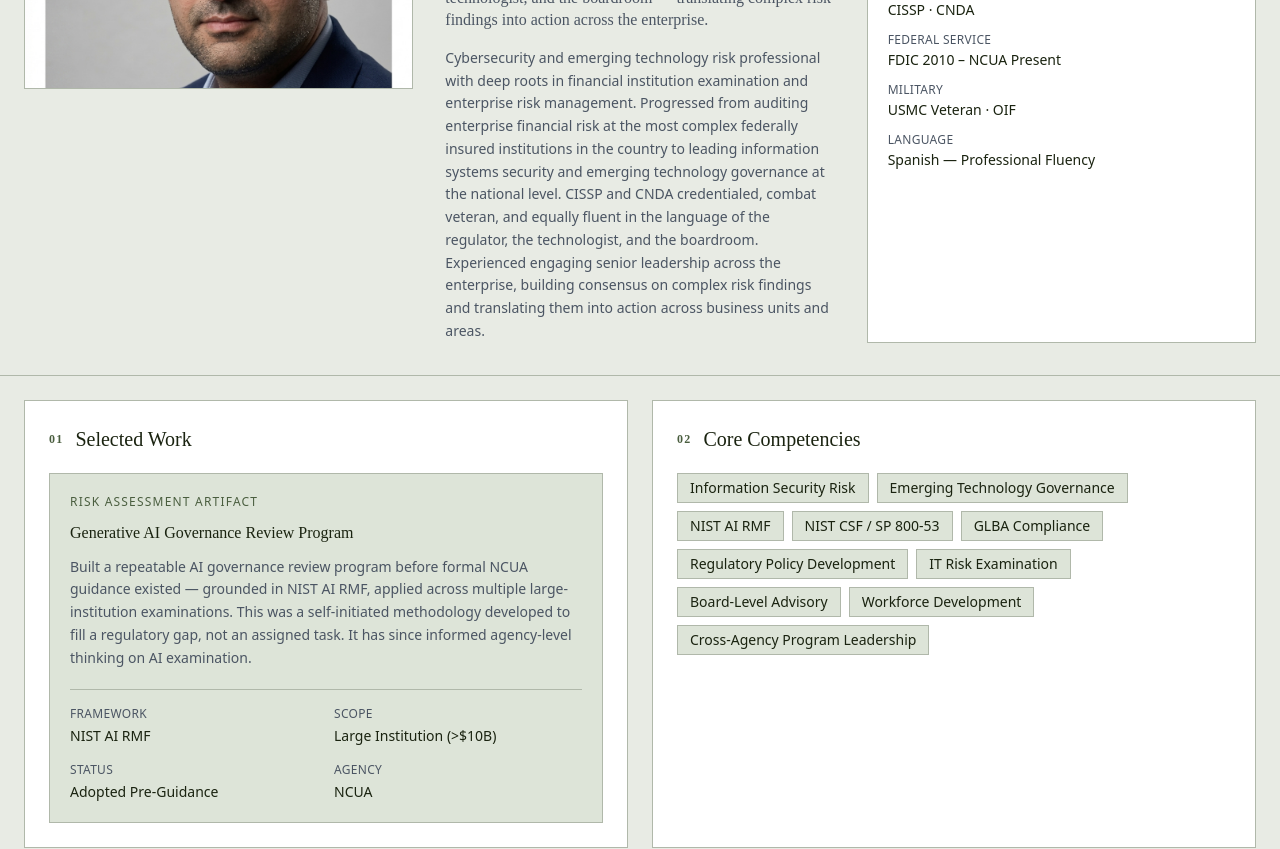
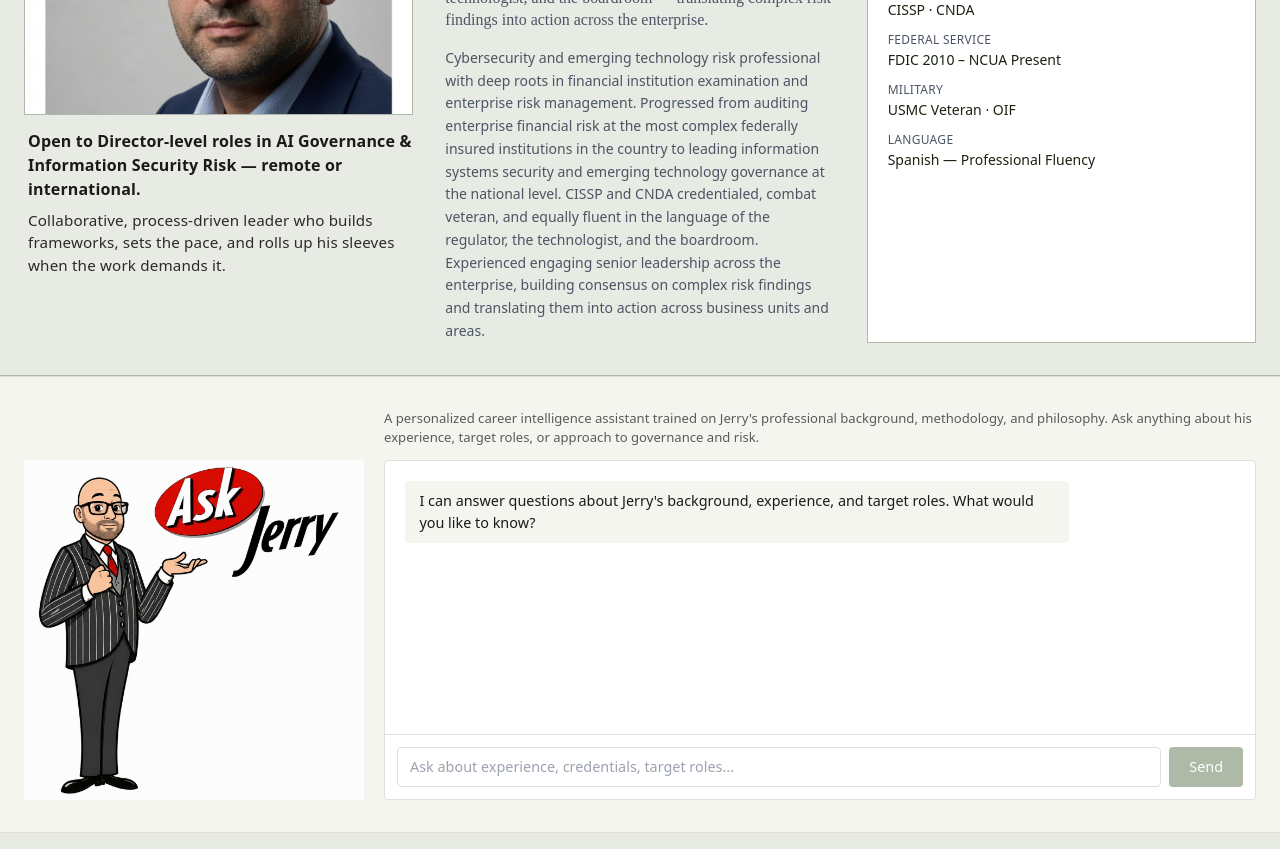
Before and after one commit to jeremiahrivas-cloud/jeremiah-rivas-site, a React (Vite) app: page / in a window 1280 px wide. Shown: the part 260-1109 px from the top of the page. Built offline with nearby package versions, Linux system fonts and the light colour scheme.

Commit message:
Phase 2 complete — AI assistant, Ask Jerry UI, updated profile caption

```diff
--- a/src/App.jsx
+++ b/src/App.jsx
@@ -5,6 +5,7 @@ import Experience from './components/Experience';
 import Education from './components/Education';
 import ContactForm from './components/ContactForm';
 import QRCode from './components/QRCode';
+import ChatAssistant from './components/ChatAssistant';
 
 export default function App() {
   return (
@@ -15,6 +16,9 @@ export default function App() {
       <main>
         {/* Hero row */}
         <Profile />
+
+        {/* AI Assistant */}
+        <ChatAssistant />
 
         {/* Mid row — Selected Work | Competencies */}
         <div id="work" className="site-border-b">
--- /dev/null
+++ b/src/components/ChatAssistant.jsx
@@ -0,0 +1,127 @@
+import { useState, useRef, useEffect } from "react";
+
+const WORKER_URL = "https://jeremiah-rivas-chat.vst6v8gb89.workers.dev";
+
+function stripMarkdown(text) {
+  return text
+    .replace(/\*\*(.*?)\*\*/g, "$1")
+    .replace(/\*(.*?)\*/g, "$1")
+    .replace(/#{1,6}\s+/g, "")
+    .replace(/`(.*?)`/g, "$1")
+    .replace(/^\s*[-*+]\s+/gm, "- ")
+    .trim();
+}
+
+export default function ChatAssistant() {
+  const [messages, setMessages] = useState([
+    {
+      role: "assistant",
+      content: "I can answer questions about Jerry's background, experience, and target roles. What would you like to know?"
+    }
+  ]);
+  const [input, setInput] = useState("");
+  const [loading, setLoading] = useState(false);
+  const containerRef = useRef(null);
+
+  useEffect(() => {
+    if (containerRef.current) {
+      containerRef.current.scrollTop = containerRef.current.scrollHeight;
+    }
+  }, [messages, loading]);
+
+  const sendMessage = async () => {
+    if (!input.trim() || loading) return;
+    const userMessage = { role: "user", content: input.trim() };
+    const updated = [...messages, userMessage];
+    setMessages(updated);
+    setInput("");
+    setLoading(true);
+
+    try {
+      const res = await fetch(WORKER_URL, {
+        method: "POST",
+        headers: { "Content-Type": "application/json" },
+        body: JSON.stringify({ messages: updated })
+      });
+      const data = await res.json();
+      setMessages([...updated, { role: "assistant", content: stripMarkdown(data.reply) }]);
+    } catch {
+      setMessages([...updated, {
+        role: "assistant",
+        content: "Something went wrong. Reach out directly at jerrymrivas@protonmail.com."
+      }]);
+    } finally {
+      setLoading(false);
+    }
+  };
+
+  const CHAT_HEIGHT = 340;
+
+  return (
+    <section id="assistant" style={{ background: "#f5f5f0", borderTop: "1px solid #e0e0d8", borderBottom: "1px solid #e0e0d8", padding: "2rem 0" }}>
+      <div className="max-w-screen-xl mx-auto px-6">
+        <div style={{ display: "flex", alignItems: "flex-end", gap: "1.25rem" }}>
+
+          {/* Ask Jerry image — matches chat height */}
+          <div style={{ flexShrink: 0, height: `${CHAT_HEIGHT}px`, display: "flex", alignItems: "flex-end" }}>
+            <img
+              src="/ask-jerry.PNG"
+              alt="Ask Jerry"
+              style={{ height: "100%", width: "auto", objectFit: "contain", objectPosition: "bottom" }}
+            />
+          </div>
+
+          {/* Chat column */}
+          <div style={{ flex: 1, display: "flex", flexDirection: "column" }}>
+            {/* Descriptor */}
+            <p style={{ fontFamily: "system-ui, sans-serif", fontSize: "0.82rem", color: "#5a5a5a", lineHeight: "1.5", marginBottom: "0.75rem" }}>
+              A personalized career intelligence assistant trained on Jerry's professional background, methodology, and philosophy. Ask anything about his experience, target roles, or approach to governance and risk.
+            </p>
+
+            {/* Chat window */}
+            <div style={{ background: "#fff", border: "1px solid #e0e0d8", borderRadius: "4px", display: "flex", flexDirection: "column", height: `${CHAT_HEIGHT}px` }}>
+              <div ref={containerRef} style={{ flex: 1, overflowY: "auto", padding: "1.25rem", display: "flex", flexDirection: "column", gap: "0.75rem" }}>
+                {messages.map((msg, i) => (
+                  <div key={i} style={{
+                    alignSelf: msg.role === "user" ? "flex-end" : "flex-start",
+                    maxWidth: "80%",
+                    background: msg.role === "user" ? "#7a8b6e" : "#f5f5f0",
+                    color: msg.role === "user" ? "#fff" : "#1a1a1a",
+                    padding: "0.6rem 0.9rem",
+                    borderRadius: "4px",
+                    fontSize: "0.9rem",
+                    lineHeight: "1.5",
+                    fontFamily: "system-ui, sans-serif"
+                  }}>
+                    {msg.content}
+                  </div>
+                ))}
+                {loading && (
+                  <div style={{ alignSelf: "flex-start", background: "#f5f5f0", padding: "0.6rem 0.9rem", borderRadius: "4px", fontSize: "0.9rem", color: "#888", fontFamily: "system-ui, sans-serif" }}>...</div>
+                )}
+              </div>
+              <div style={{ borderTop: "1px solid #e0e0d8", padding: "0.75rem", display: "flex", gap: "0.5rem" }}>
+                <input
+                  value={input}
+                  onChange={e => setInput(e.target.value)}
+                  onKeyDown={e => e.key === "Enter" && sendMessage()}
+                  placeholder="Ask about experience, credentials, target roles..."
+                  disabled={loading}
+                  style={{ flex: 1, border: "1px solid #e0e0d8", borderRadius: "4px", padding: "0.5rem 0.75rem", fontSize: "0.9rem", fontFamily: "system-ui, sans-serif", outline: "none", background: "#fff" }}
+                />
+                <button
+                  onClick={sendMessage}
+                  disabled={loading || !input.trim()}
+                  style={{ background: "#7a8b6e", color: "#fff", border: "none", borderRadius: "4px", padding: "0.5rem 1.25rem", fontSize: "0.9rem", fontFamily: "system-ui, sans-serif", cursor: loading ? "not-allowed" : "pointer", opacity: loading || !input.trim() ? 0.6 : 1 }}
+                >
+                  Send
+                </button>
+              </div>
+            </div>
+          </div>
+
+        </div>
+      </div>
+    </section>
+  );
+}
--- a/src/components/Profile.jsx
+++ b/src/components/Profile.jsx
@@ -5,8 +5,16 @@ export default function Profile() {
 
         {/* Portrait — left */}
         <div>
-          <div className="site-panel site-border w-full overflow-hidden" style={{ height: '260px' }}>
+          <div className="site-panel site-border w-full overflow-hidden" style={{ height: '286px' }}>
             <img src="/IMG_0491.png" alt="Jeremiah M. Rivas" className="w-full h-full object-cover" style={{ objectPosition: 'center 20%' }} />
+          </div>
+          <div style={{ marginTop: '0.85rem', paddingLeft: '0.25rem' }}>
+            <p style={{ fontFamily: 'system-ui, sans-serif', fontSize: '1rem', color: '#1a1a1a', letterSpacing: '0.01em', lineHeight: '1.5', fontWeight: '600' }}>
+              Open to Director-level roles in AI Governance &amp; Information Security Risk — remote or international.
+            </p>
+            <p style={{ fontFamily: 'system-ui, sans-serif', fontSize: '0.95rem', color: '#2a2a2a', letterSpacing: '0.01em', lineHeight: '1.5', marginTop: '0.5rem', fontWeight: '500' }}>
+              Collaborative, process-driven leader who builds frameworks, sets the pace, and rolls up his sleeves when the work demands it.
+            </p>
           </div>
         </div>
 
```
Also changed, not shown: public/ask-jerry.PNG (added), src/components/New Text Document (2).txt (added), src/components/New Text Document.txt (added).
